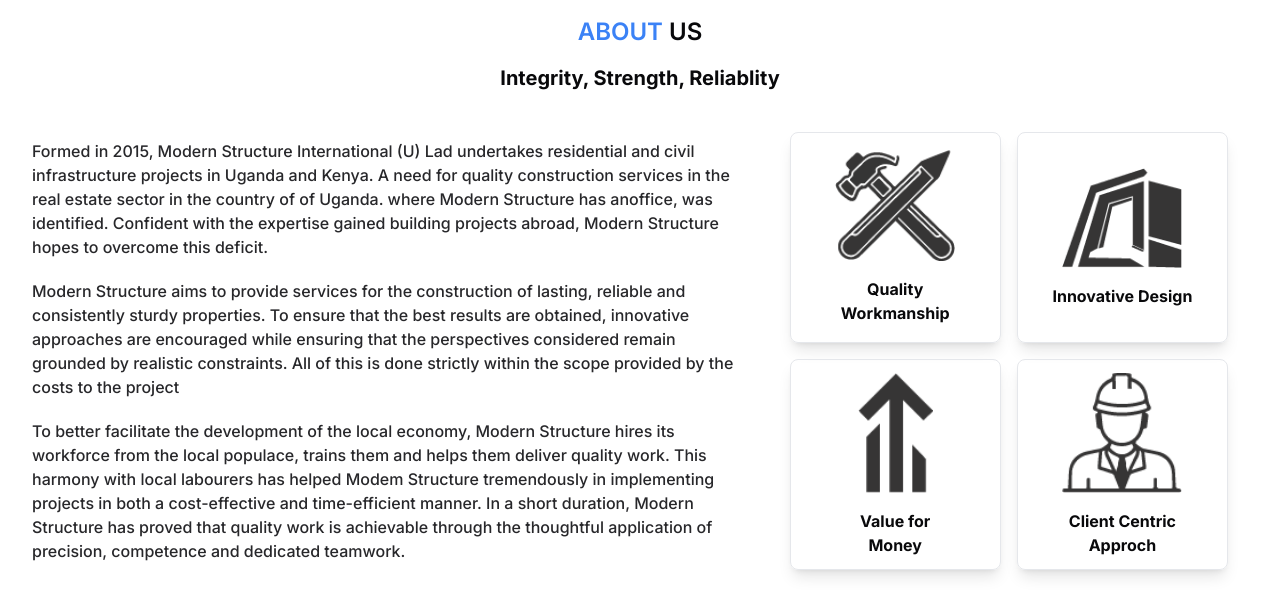
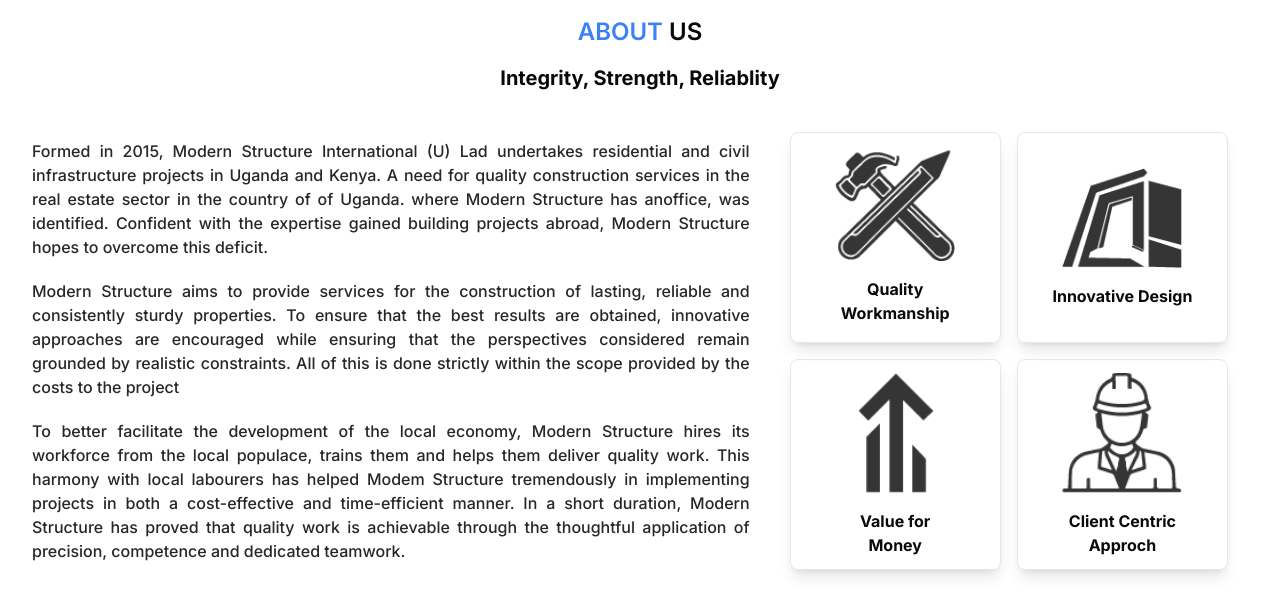
Before and after one commit to krishkad/modern-structures-work, a Next.js app: page / in a window 1280 px wide. Shown: the part 880-1493 px from the top of the page. Built offline with nearby package versions, Linux system fonts and the light colour scheme.

Commit message:
project page exprovement

```diff
--- a/src/components/shared/about.tsx
+++ b/src/components/shared/about.tsx
@@ -15,13 +15,13 @@ const About = () => {
                     <div className="w-full pt-5">
                         <div className="w-full flex max-md:flex-col max-sm:gap-5 items-center gap-5">
                             <div className="w-full md:w-1/2 lg:w-3/5 space-y-5">
-                                <p className="font-medium text-zinc-800">
+                                <p className="text-justify font-medium text-zinc-800">
                                     Formed in 2015, Modern Structure International (U) Lad undertakes residential and civil infrastructure projects in Uganda and Kenya. A need for quality construction services in the real estate sector in the country of of Uganda. where Modern Structure has anoffice, was identified. Confident with the expertise gained building projects abroad, Modern Structure hopes to overcome this deficit.
                                 </p>
-                                <p className="font-medium text-zinc-800">
+                                <p className="text-justify font-medium text-zinc-800">
                                     Modern Structure aims to provide services for the construction of lasting, reliable and consistently sturdy properties. To ensure that the best results are obtained, innovative approaches are encouraged while ensuring that the perspectives considered remain grounded by realistic constraints. All of this is done strictly within the scope provided by the costs to the project
                                 </p>
-                                <p className="font-medium text-zinc-800">
+                                <p className="text-justify font-medium text-zinc-800">
                                     To better facilitate the development of the local economy, Modern Structure hires its workforce from the local populace, trains them and helps them deliver quality work. This harmony with local labourers has helped Modem Structure tremendously in implementing projects in both a cost-effective and time-efficient manner. In a short duration, Modern Structure has proved that quality work is achievable through the thoughtful application of precision, competence and dedicated teamwork.
                                 </p>
                             </div>
```
